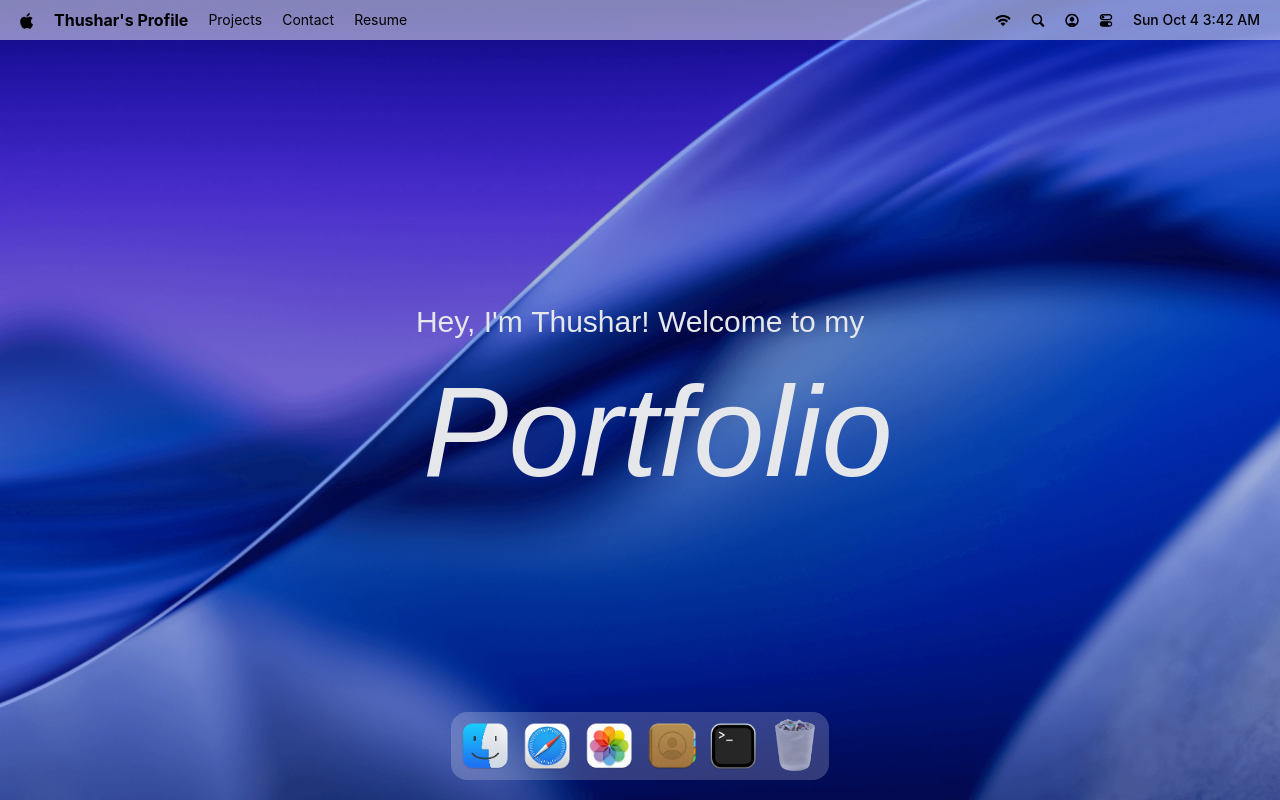
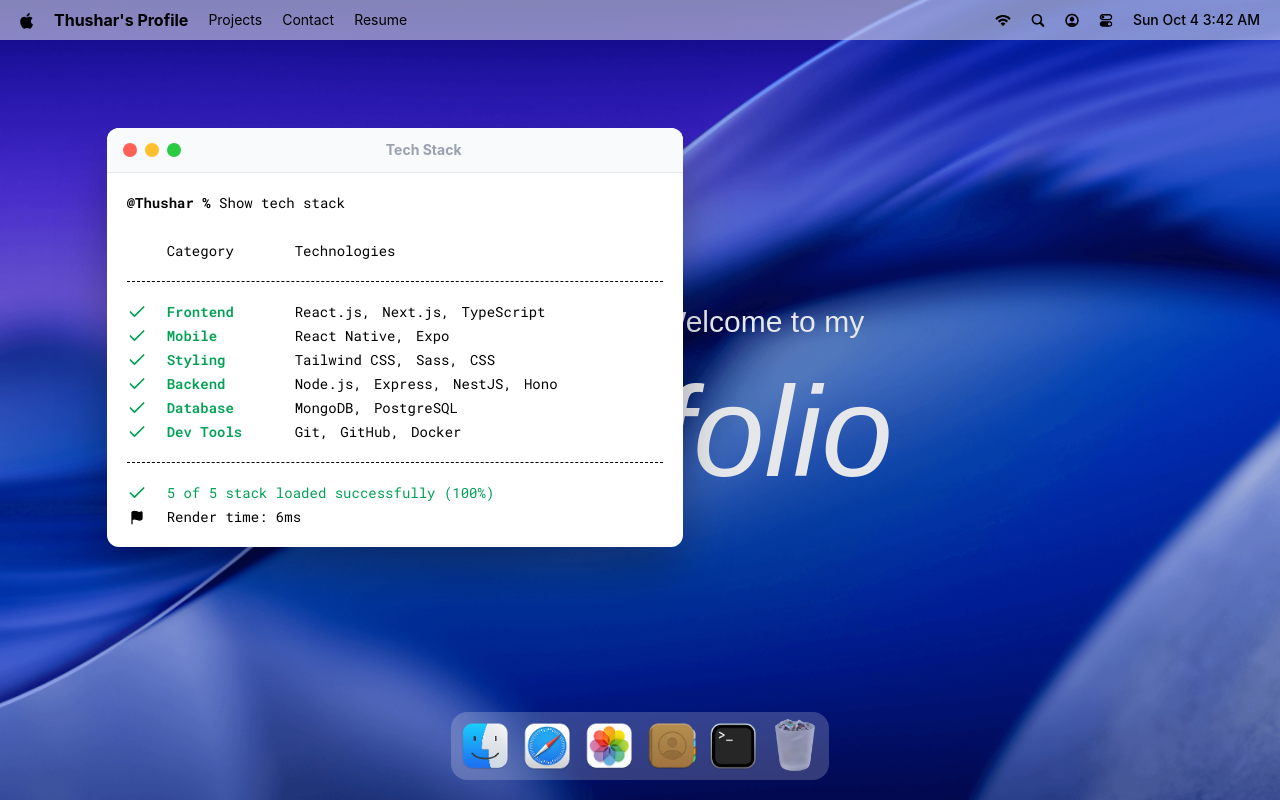
Before and after one commit to Thusharshetty/Thushar_profile, a React (Vite) app: page / in a window 1280 px wide. Both pictures are taken after a click on the button 733 px from the left and 746 px from the top of the page. Built offline with nearby package versions, Linux system fonts and the light colour scheme; a web font is replaced by a local one.

Commit message:
implement a hoc for managing window states and add the first window - terminal

```diff
--- a/src/App.jsx
+++ b/src/App.jsx
@@ -1,10 +1,17 @@
-import {Navbar,Welcome,Dock} from '#components'
+import {Navbar,Welcome,Dock} from '#components';
+import gsap from "gsap";
+import {Draggable} from "gsap/Draggable";
+import {Terminal} from "#windows";
+gsap.registerPlugin(Draggable);
+
 const App = () => {
     return (
         <main>
             <Navbar/>
             <Welcome/>
             <Dock/>
+
+            <Terminal/>
         </main>
     )
 }
--- /dev/null
+++ b/src/HOC/WindowWrapper.jsx
@@ -0,0 +1,37 @@
+import useWindowStore from "#store/Window.jsx";
+import {useLayoutEffect, useRef} from "react";
+import {useGSAP} from "@gsap/react";
+import gsap from "gsap";
+import {Draggable} from "gsap/Draggable";
+
+const WindowWrapper = (Component,windowkey) => {
+    const Wrapped=(props)=>{
+        const {focusWindow , windows}=useWindowStore();
+        const {isOpen,zIndex}=windows[windowkey];
+        const ref=useRef(null);
+        useGSAP(()=>{
+            const el=ref.current;
+            if(!el || !isOpen) return;
+            el.style.display="block";
+            gsap.fromTo(el,{scale:0.8,opacity:0,y:40},{scale:1,opacity:1,y:0,duration:0.4,ease:"power3.out"})
+        },[isOpen]);
+        useGSAP(()=>{
+            const el=ref.current;
+            if(!el) return;
+          const[instance] = Draggable.create(el,{onPress:()=>focusWindow(windowkey)});
+          return ()=>instance.kill();
+        },[]);
+        useLayoutEffect(() => {
+            const el=ref.current;
+            if(!el ) return;
+            el.style.display= isOpen ? "block" : "none";
+        }, [isOpen]);
+
+        return <section id={windowkey} ref={ref} style={{zIndex}} className={"absolute"}>
+            <Component {...props}/>
+        </section>
+    };
+    Wrapped.displayName=`WindowWrapper(${Component.displayName || Component.name || "Component"})`;
+    return Wrapped;
+}
+export default WindowWrapper
--- /dev/null
+++ b/src/components/WindowControls.jsx
@@ -0,0 +1,13 @@
+import useWindowStore from "#store/Window.jsx";
+
+const WindowControls = ({target}) => {
+    const {closeWindow}=useWindowStore();
+    return (
+        <div id={"window-controls"}>
+            <div className={"close"} onClick={()=>closeWindow(target)}/>
+            <div className={"minimize"}/>
+            <div className={"maximize"}/>
+        </div>
+    )
+}
+export default WindowControls
--- a/src/components/index.js
+++ b/src/components/index.js
@@ -1,5 +1,6 @@
 import Navbar from "#components/Navbar.jsx";
 import Welcome from "#components/Welcome.jsx";
 import Dock from "#components/Dock.jsx";
+import WindowControls from "#components/WindowControls.jsx";
 
-export {Navbar, Welcome, Dock};
+export {Navbar, Welcome, Dock,WindowControls};
--- /dev/null
+++ b/src/windows/Terminal.jsx
@@ -0,0 +1,49 @@
+import WindowWrapper from "#hoc/WindowWrapper.jsx";
+import {techStack} from "#constants";
+import {Check, Flag} from "lucide-react";
+import {WindowControls} from "#components";
+const Terminal = () => {
+    return (
+        <>
+            <div id={"window-header"}>
+                <WindowControls target="terminal" />
+                <h2>Tech Stack</h2>
+            </div>
+            <div className={"techstack"}>
+                <p>
+                    <span className={"font-bold"}>@Thushar % </span>
+                    Show tech stack
+                </p>
+                <div className={"label"}>
+                    <p className={"w-32"}>Category</p>
+                    <p>Technologies</p>
+
+                </div>
+                <ul className={"content"}>
+                    {techStack.map(({category,items})=>(
+                        <li className={"flex items-center"} key={category}>
+                            <Check className={"check"} size={20}/>
+                            <h3>{category}</h3>
+                            <ul>
+                                {items.map((item,i)=>(
+                                    <li key={i}>{item}{i<items.length-1?",":''}</li>
+                                ))}
+                            </ul>
+                        </li>
+                    ))}
+                </ul>
+                <div className={"footnote"}>
+                    <p>
+                        <Check size={20}/> 5 of 5 stack loaded successfully (100%)
+                    </p>
+                    <p className={"text-black"}>
+                        <Flag size={15} fill={"black"}/> Render time: 6ms
+                    </p>
+                </div>
+            </div>
+        </>
+    )
+}
+const TerminalWindow=WindowWrapper(Terminal,"terminal")
+
+export default TerminalWindow
--- /dev/null
+++ b/src/windows/index.js
@@ -0,0 +1,3 @@
+import Terminal from "#windows/Terminal.jsx";
+
+export {Terminal};
```
